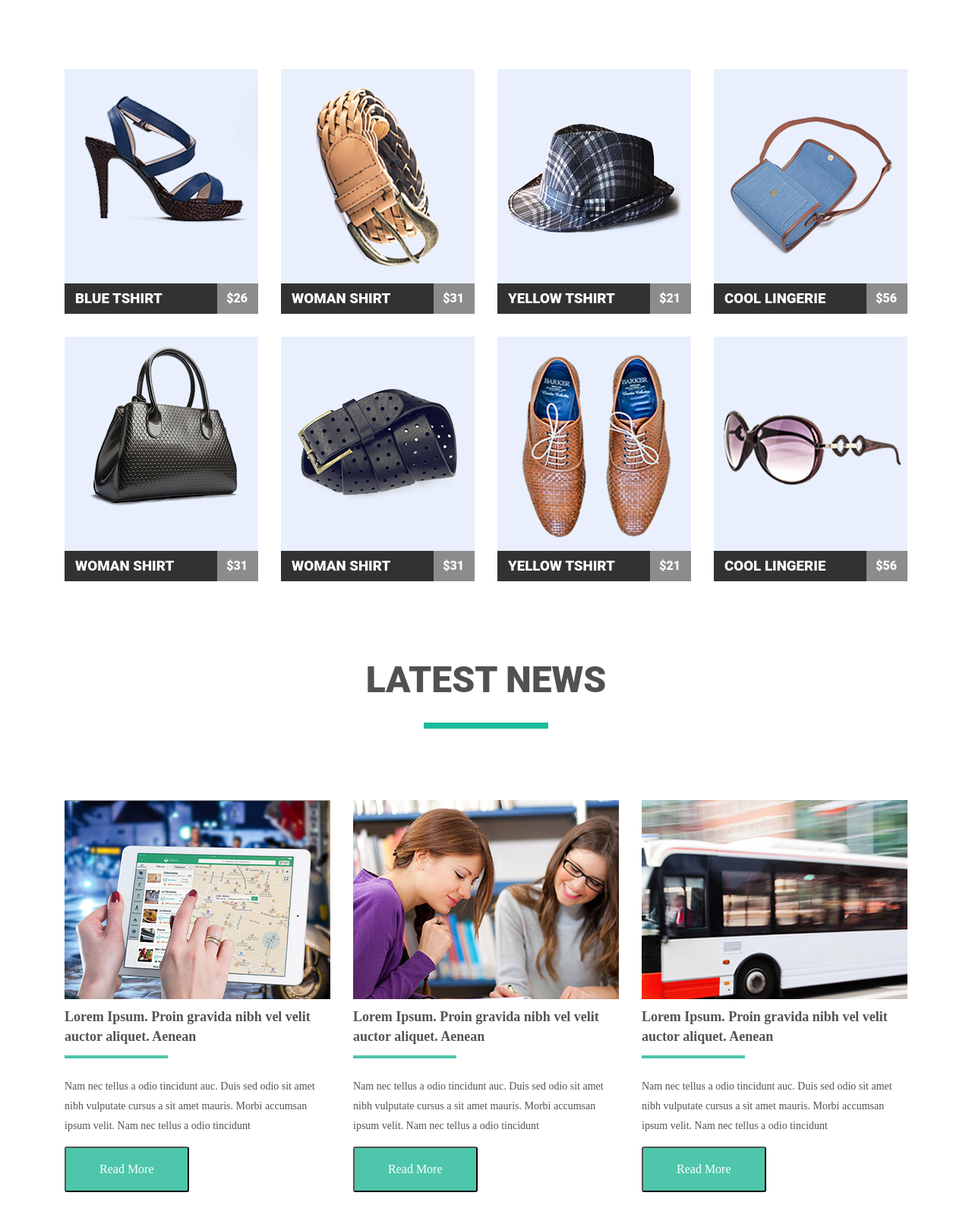
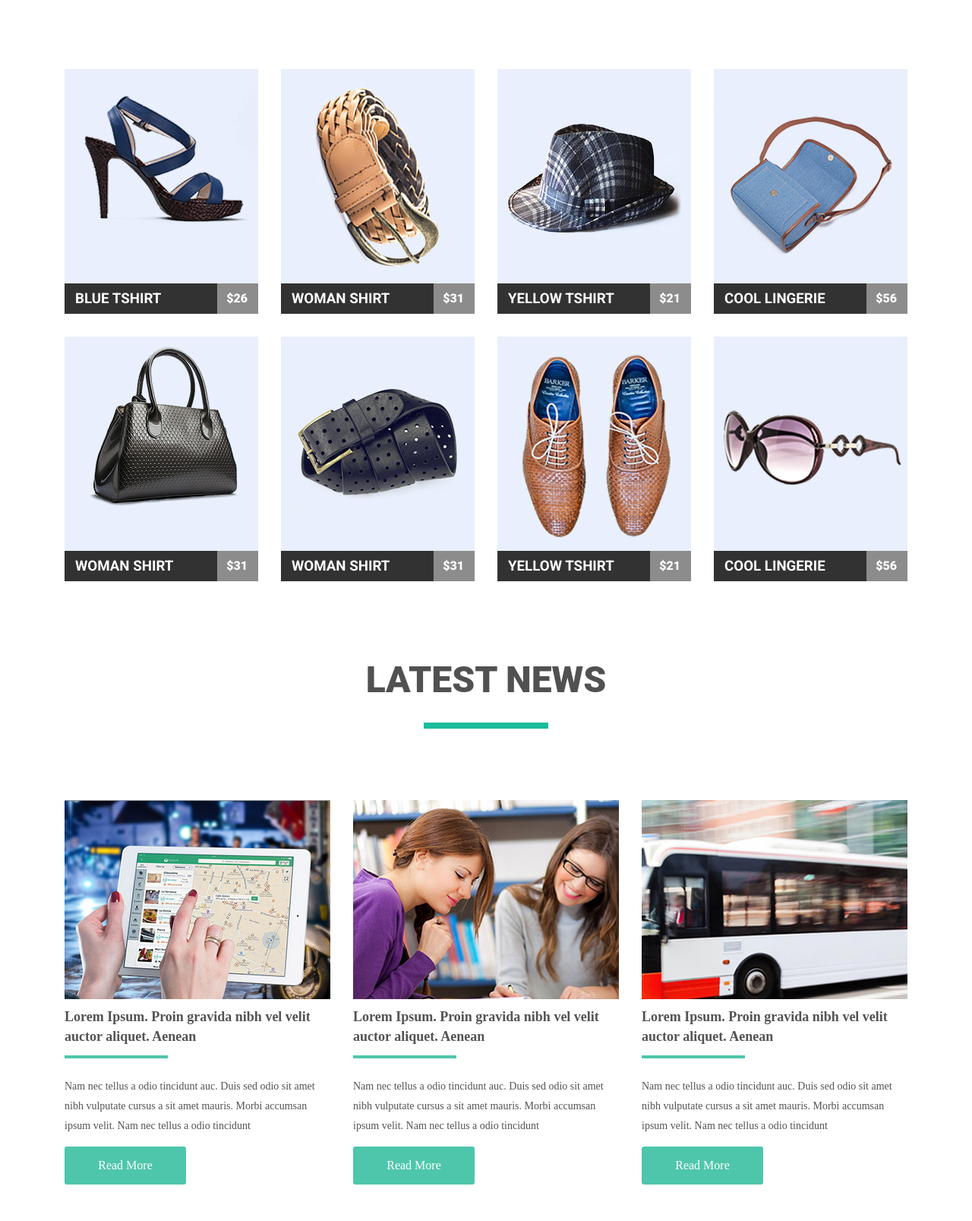
Before and after one commit to YuriyOS/html-css-modul-04-Float, a plain HTML site: page index.html in a window 1280 px wide. Shown: the part 265-1872 px from the top of the page at 76% size. Drawn offline with nearby package versions, Linux system fonts and the light colour scheme.

Commit message:
#4_hm_v2

```diff
--- a/css/style.css
+++ b/css/style.css
@@ -30,7 +30,8 @@ html {
     font-size: 30px;
     line-height: 30px;
     text-transform: uppercase;
-    font-family: 'Roboto Light';
+    font-family: 'Roboto', sans-serif;
+    font-weight: 300;
 }
 
 .logo::first-letter {
@@ -57,6 +58,7 @@ html {
 }
 
 .item {
+    display: block;
     text-decoration: none;
     text-transform: uppercase;
     font-size: 14px;
@@ -73,11 +75,13 @@ html {
 .featured-products {
     padding-top: 68px;
     padding-bottom: 106px;
-    font-family: 'Roboto Black';
+    font-family: 'Roboto', sans-serif;
+    font-weight: 900;
 }
 .section-title {
     text-transform: uppercase;
     margin: 0px;
+    margin-bottom: 94px;
     text-align: center;
     font-size: 48px;
     line-height: 48px;
@@ -90,7 +94,6 @@ html {
     margin-left: auto;
     margin-right: auto;
     margin-top: 32px;
-    margin-bottom: 94px;
     width: 164px;
     height: 8px;
     background-color: #1abc9c;
@@ -113,6 +116,10 @@ html {
     color: #ffffff;
 }
 
+.product-link {
+    text-decoration: none;
+}
+
 .product-image {
     position: absolute;
 }
@@ -126,8 +133,9 @@ html {
     background: linear-gradient(to right, #323232 79%, #8c8c8c 21%);
     position: relative;
     top: 282px;
+    color: #ffffff;
 }
-.description:hover {
+.product:hover .description {
     background: linear-gradient(to right, #1abc9c 79%, rgb(26,188,156,44%) 21%);
 }
 .product-name {
@@ -155,7 +163,8 @@ html {
 /* LATEST NEWS*/
 
 .latest-news {
-    padding-bottom: 36px;
+    padding-bottom: 46px;
+    margin-bottom: 36px;
 }
 .news-blocks {
     list-style-type: none;
@@ -212,17 +221,27 @@ html {
     line-height: 26px;
     font-weight: 400;
     color: #555252;
-    padding-top: 24px;
-    padding-bottom: 14px;
+    margin-top: 24px;
+    margin-bottom: 14px;
 }
 
-button {
+.read-more {
+    display: block;
+    width: 160px;
+    height: 50px;
+    text-decoration: none;
+    background: #4ec6ab;
+    border-radius: 3px;
+}
+
+.read-more-name {
+    display: block;
     font-size: 16px;
     line-height: 26px;
     font-weight: 300;
     color: #ffffff;
-    background-color: #4ec6ab;
-    border-radius: 3px;
-    padding: 15px 44px;
-    margin-bottom: 44px;
+    margin: 0px;
+    text-align: center;
+    padding-top: 12px;
+
 }
--- a/index.html
+++ b/index.html
@@ -41,77 +41,101 @@
         <section class="featured-products clearfix">
             <h2 class="section-title">featured products</h2>
 
-            <ul class="catalog">
+            <ul class="catalog clearfix">
                 <li class="product">
+                    <a href="#" class="product-link">
+
                         <img class="product-image" src="img/product1.jpg" alt="blue tshirt" class="product-photo" width="255" height="322">
-
                     <div class="description">
                         <h3 class="product-name">blue tshirt</h3>
                         <p class="price">$26</p>
                     </div>
+
+                    </a>
                 </li>
 
                 <li class="product">
+                    <a href="" class="product-link">
                         <img class="product-image" src="img/product2.jpg" alt="WOMAN shirt" class="product-photo" width="255" height="322">
 
                     <div class="description">
                         <h3 class="product-name">WOMAN shirt</h3>
                         <p class="price">$31</p>
                     </div>
+                    </a>
+
                 </li>
 
                 <li class="product">
+                    <a href="" class="product-link">
                         <img class="product-image" src="img/product3.jpg" alt="YELLOW Tshirt" class="product-photo" width="255" height="322">
 
                         <div class="description">
                             <h3 class="product-name">YELLOW Tshirt</h3>
                             <p class="price">$21</p>
                         </div>
+                    </a>
+
                 </li>
 
                 <li class="product">
+                    <a href="" class="product-link">
                         <img class="product-image" src="img/product4.jpg" alt="Cool lingerie" class="product-photo" width="255" height="322">
 
                     <div class="description">
                         <h3 class="product-name">Cool lingerie</h3>
                         <p class="price">$56</p>
                     </div>
+                    </a>
+
                 </li>
 
                 <li class="product">
+                    <a href="" class="product-link">
                         <img class="product-image" src="img/product5.jpg" alt="blue tshirt" class="product-photo" width="255" height="322">
 
                     <div class="description">
                         <h3 class="product-name">WOMAN shirt</h3>
                         <p class="price">$31</p>
                     </div>
+                    </a>
+
                 </li>
 
                 <li class="product">
+                    <a href="" class="product-link">
                         <img class="product-image" src="img/product6.jpg" alt="WOMAN shirtt" class="product-photo" width="255" height="322">
 
                         <div class="description">
                             <h3 class="product-name">WOMAN shirt</h3>
                             <p class="price">$31</p>
                         </div>
+                    </a>
+
                 </li>
 
                 <li class="product">
+                    <a href="" class="product-link">
                         <img class="product-image" src="img/product7.jpg" alt="YELLOW Tshirt" class="product-photo" width="255" height="322">
 
                     <div class="description">
                         <h3 class="product-name">YELLOW Tshirt</h3>
                         <p class="price">$21</p>
                     </div>
+                    </a>
+
                 </li>
 
                 <li class="product">
+                    <a href="" class="product-link">
                         <img class="product-image" src="img/product8.jpg" alt="Cool lingerie" class="product-photo" width="255" height="322">
 
                     <div class="description">
                         <h3 class="product-name">Cool lingerie</h3>
                         <p class="price">$56</p>
                     </div>
+                    </a>
+
                 </li>
 
             </ul>
@@ -123,27 +147,33 @@
                 <li class="news">
                     <div class="news-article">
                         <img class="news-image" src="img/news1.jpg" alt="news image" class="news-image">
-                        <h4 class="news-title">Lorem Ipsum. Proin gravida nibh vel velit auctor aliquet. Aenean </h4>
+                        <h3 class="news-title">Lorem Ipsum. Proin gravida nibh vel velit auctor aliquet. Aenean </h3>
                         <p class="news-text">Nam nec tellus a odio tincidunt auc. Duis sed odio sit amet nibh vulputate cursus a sit amet mauris. Morbi accumsan ipsum velit. Nam nec tellus a odio tincidunt</p>
-                        <button>Read More</button>
+                        <a href="#" class="read-more">
+                            <p class="read-more-name">Read More</p>
+                        </a>
                     </div>
                 </li>
 
                 <li class="news">
                     <div class="news-article">
                         <img src="img/news2.jpg" alt="news image" class="news-image">
-                        <h4 class="news-title">Lorem Ipsum. Proin gravida nibh vel velit auctor aliquet. Aenean </h4>
+                        <h3 class="news-title">Lorem Ipsum. Proin gravida nibh vel velit auctor aliquet. Aenean </h3>
                         <p class="news-text">Nam nec tellus a odio tincidunt auc. Duis sed odio sit amet nibh vulputate cursus a sit amet mauris. Morbi accumsan ipsum velit. Nam nec tellus a odio tincidunt </p>
-                        <button>Read More</button>
+                        <a href="#" class="read-more">
+                            <p class="read-more-name">Read More</p>
+                        </a>
                     </div>
                 </li>
 
                 <li class="news">
                     <div class="news-article">
                         <img src="img/news3.jpg" alt="news image" class="news-image">
-                        <h4 class="news-title">Lorem Ipsum. Proin gravida nibh vel velit auctor aliquet. Aenean </h4>
+                        <h3 class="news-title">Lorem Ipsum. Proin gravida nibh vel velit auctor aliquet. Aenean </h3>
                         <p class="news-text">Nam nec tellus a odio tincidunt auc. Duis sed odio sit amet nibh vulputate cursus a sit amet mauris. Morbi accumsan ipsum velit. Nam nec tellus a odio tincidunt </p>
-                        <button>Read More</button>
+                        <a href="#" class="read-more">
+                            <p class="read-more-name">Read More</p>
+                        </a>
                     </div>
                 </li>
             </ul>
```
Lines whose indentation alone changed are shown as unchanged.
